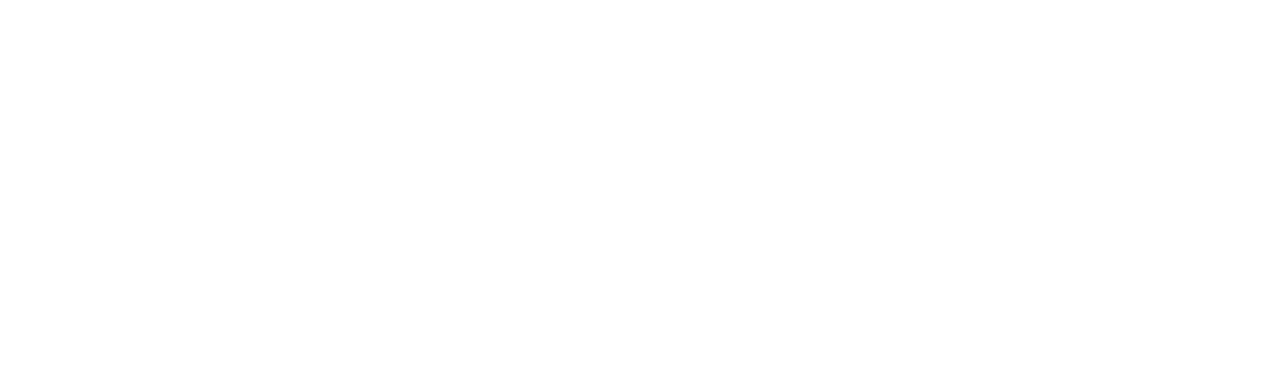
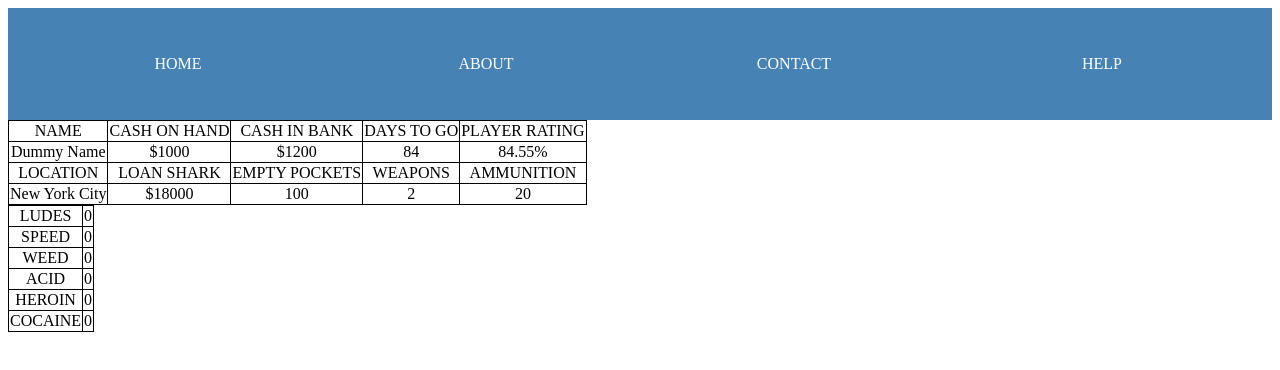
Before and after one commit to slight6/DrugWars, a plain HTML site: page index.html in a window 1280 px wide. Drawn offline with Linux system fonts and the light colour scheme.

Commit message:
Adding a little style

```diff
--- a/index.html
+++ b/index.html
@@ -15,7 +15,15 @@
         <div class="header">
 
             <!-- Navbar for top of screen -->
-            <nav class="top_navbar navbar">
+            <nav id="main-nav" class="top_navbar navbar" role="menubar">
+                <div class="menubar">
+                <ul class="menulist">
+                    <li><a href="http://www.27pro.com/drugwars/index.html">HOME</a></li>
+                    <li><a href="http://www.27pro.com/drugwars/about.html">ABOUT</a></li>
+                    <li><a href="http://www.27pro.com/drugwars/contact.html">CONTACT</a></li>
+                    <li><a href="http://www.27pro.com/drugwars/help.html">HELP</a></li>
+                </ul>
+                </div>
 
             </nav>
             <!-- End of navbar for the top of the screen -->
@@ -28,17 +36,82 @@
 
             <div class="info_player info">
 
-            </div>
+                <table class="player_table">
+                    <tbody class="player_table_body">
+                        <tr class="player_labels">
+                            <td class="label">NAME</td>
+                            <td class="label">CASH ON HAND</td>
+                            <td class="label">CASH IN BANK</td>
+                            <td class="label">DAYS TO GO</td>
+                            <td class="label">PLAYER RATING</td>
+                        </tr>
+                        <tr class="table_row_info">
+                            <td id="player_name" class="player_info">Dummy Name</td>
+                            <td class="player_info">$1000</td>
+                            <td class="player_info">$1200</td>
+                            <td class="player_info">84</td>
+                            <td class="player_info">84.55%</td>
+                        </tr>
+                        <tr class="player_labels">
+                            <td class="label">LOCATION</td>
+                            <td class="label">LOAN SHARK</td>
+                            <td class="label">EMPTY POCKETS</td>
+                            <td class="label">WEAPONS</td>
+                            <td class="label">AMMUNITION</td>
+                        </tr>
+                        <tr class="table_row_info">
+                            <td class="player_info">New York City</td>
+                            <td class="player_info">$18000</td>
+                            <td class="player_info">100</td>
+                            <td class="player_info">2</td>
+                            <td class="player_info">20</td>
+                        </tr>
+                    </tbody>
 
-            <div class="daily_news news">
+
+                </table>
 
             </div>
 
-            <div class="location_news news">
+            <div class="news" id="daily_news">
+
+            </div>
+
+            <div class="news" id="location_news">
 
             </div>
 
             <div class="info_drugs info">
+                <table class="drug_table">
+                    <tbody class="drug_table_body">
+                        <tr>
+                            <td class="label">LUDES</td>
+                            <td id="ludes">0</td>
+                        </tr>
+                        <tr>
+                            <td class="label">SPEED</td>
+                            <td id="speed">0</td>
+                        </tr>
+                        <tr>
+                            <td class="label">WEED</td>
+                            <td id="weed">0</td>
+                        </tr>
+                        <tr>
+                            <td class="label">ACID</td>
+                            <td id="acid">0</td>
+                        </tr>
+                        <tr>
+                            <td class="label">HEROIN</td>
+                            <td id="heroin">0</td>
+                        </tr>
+                        <tr>
+                            <td class="label">COCAINE</td>
+                            <td id="cocaine">0</td>
+                        </tr>
+
+
+                    </tbody>
+                </table>
 
             </div>
 
--- a/script.js
+++ b/script.js
@@ -0,0 +1,20 @@
+var name = "user name"
+init("this name")
+function init(name) {
+    console.log(name)
+
+}
+
+
+var rand =
+{
+    rand20 : Math.random()*20,
+    rand10 : Math.random()*10,
+    rand5 : Math.random()*5
+
+
+};
+
+console.log(rand.rand10)
+console.log(rand.rand20)
+console.log(rand.rand5)
--- a/style.css
+++ b/style.css
@@ -0,0 +1,45 @@
+* {
+
+}
+
+.menubar {
+    display: grid;
+    background-color: steelblue;
+
+    width: 6rem%;
+
+
+
+}
+
+.menubar>ul li {
+    list-style: none;
+    margin-right: 25px;
+    display: inline-block;
+    margin: 0;
+    padding: 15px 0px;
+}
+
+.menubar ul li a {
+    text-decoration: none;
+    color: white;
+    margin: 0px 20px;
+}
+
+.menulist {
+    text-align: center;
+    display: grid;
+
+    padding: 1rem;
+    grid-template-columns: repeat(4, 1fr);
+    grid-auto-flow: column;
+    justify-content: space-between;
+}
+
+table, td {
+    border: 1px solid black;
+    border-collapse: collapse;
+    text-align: center;
+    width: ;
+
+}
```
Also changed, not shown: drugwars.js (added), random_stuff.js (added).
